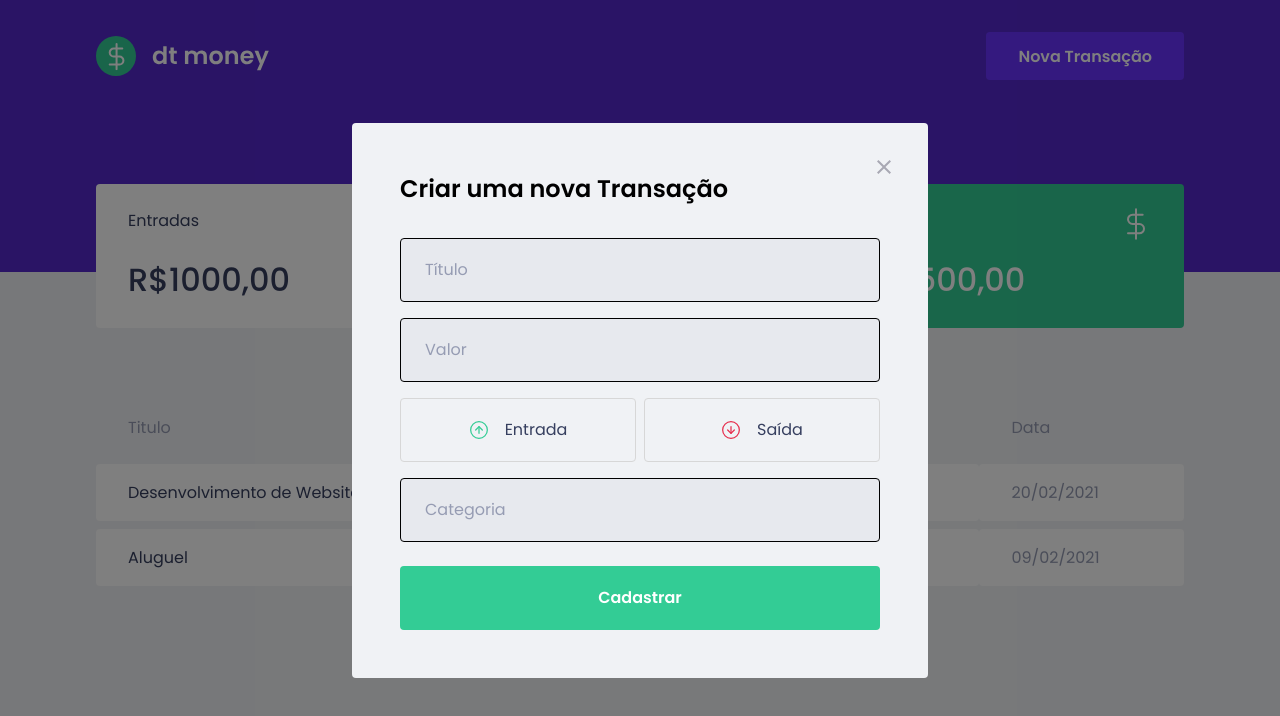
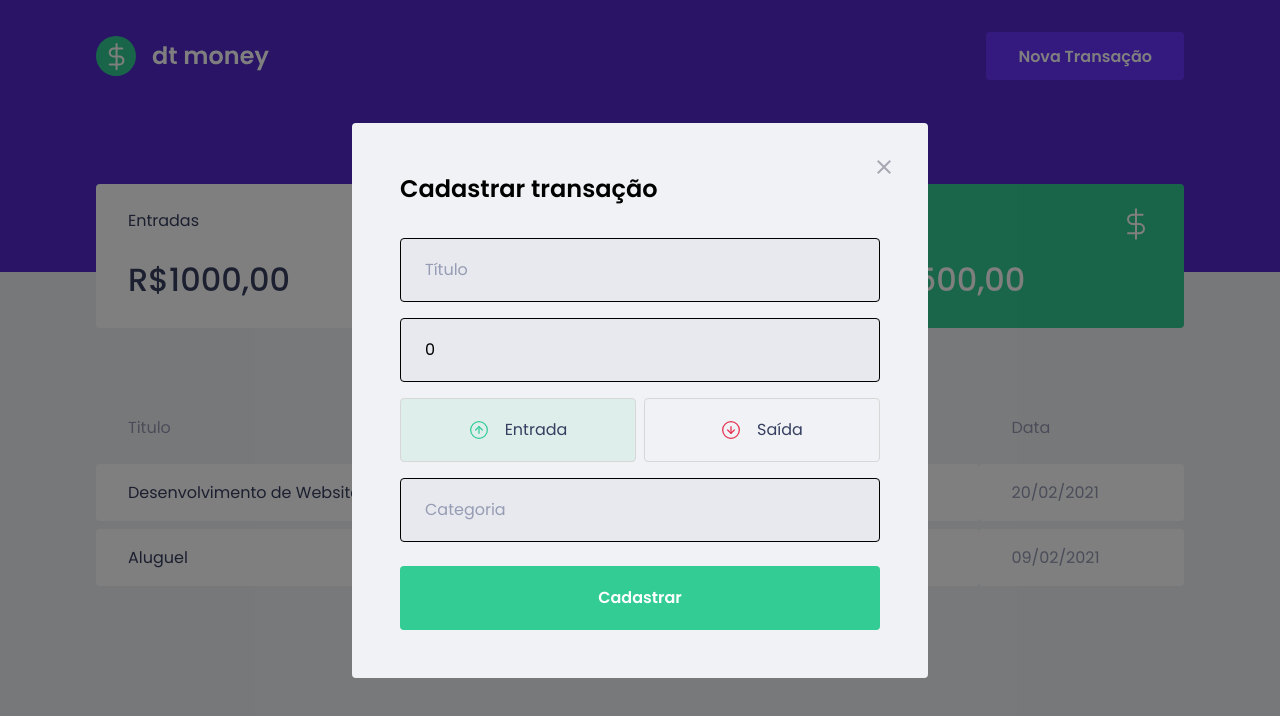
Before and after one commit to brunojuwer/dtmoney-rocketseat, a React (Create React App) app: page / in a window 1280 px wide. Both pictures are taken after a click on the button "Nova Transação". Shown: the top 716 px of the page. Built offline with nearby package versions, Linux system fonts and the light colour scheme; no server answers; what miragejs would draw is missing.

Commit message:
Form to new transaction finished

```diff
--- a/src/components/NewTransactionModal/index.tsx
+++ b/src/components/NewTransactionModal/index.tsx
@@ -1,9 +1,10 @@
 import Modal from 'react-modal';
-import { Container } from './styles';
+import { Container, RadioBox } from './styles';
 import closeImg from '../../assets/close.svg';
 import incomeImg from '../../assets/incomeImg.svg';
 import outcomeImg from '../../assets/outcomeImg.svg';
 import { TransactionTypeContainer } from './styles'
+import { FormEvent, useState } from 'react';
 
 interface NewTransactionModalProps {
     isOpen: boolean;
@@ -11,6 +12,25 @@
 }
 
 export function NewTransactionModal({isOpen, onRequestClose} : NewTransactionModalProps) {
+
+  const [ type, setType ] = useState('deposit')
+
+  const [title, setsTitle] = useState('');
+  const [category, setCategory] = useState('');
+  const [value, setValue] = useState(0);
+
+
+  function handleCreateNewTransaction(event: FormEvent) {
+    event.preventDefault();
+
+    console.log({
+      title,
+      category,
+      value,
+      type
+    })
+  }
+
   return (
 
     <Modal
@@ -28,39 +48,51 @@
           <img src={closeImg} alt="Fechar Modal"/>
         </button>
 
-        <Container>
+        <Container
+          onSubmit={handleCreateNewTransaction}
+        >
 
-        <h2>Criar uma nova Transação</h2>
+        <h2>Cadastrar transação</h2>
 
 
         <input
           placeholder="Título"
+          onChange={(e) => {setsTitle(e.target.value)}}
+          value={title}
         />
 
         <input
           type="number"
           placeholder="Valor"
+          onChange={(e) => {setValue(Number(e.target.value))}}
+          value={value}
         />
 
         <TransactionTypeContainer>
-          <button
+          <RadioBox
             type='button'
-
+            onClick={() => {setType('deposit')}}
+            isActive={type === 'deposit'}
+            activeColor='green'
           >
             <img src={incomeImg} alt="Entrada"/>
             <span>Entrada</span>
-          </button>
+          </RadioBox>
 
-          <button
+          <RadioBox
             type='button'
-
+            onClick={() => {setType('withdraw')}}
+            isActive={type === 'withdraw'}
+            activeColor='red'
           >
             <img src={outcomeImg} alt="Saída"/>
             <span>Saída</span>
-          </button>
+          </RadioBox>
         </TransactionTypeContainer>
 
         <input placeholder='Categoria'
+          onChange={(e) => {setCategory(e.target.value)}}
+          value={category}
         />
 
         <button type="submit">
--- a/src/components/NewTransactionModal/styles.ts
+++ b/src/components/NewTransactionModal/styles.ts
@@ -1,5 +1,5 @@
 import styled from "styled-components";
-import { darken } from "polished";
+import { darken, transparentize } from "polished";
 
 export const Container = styled.form`
   h2 {
@@ -56,13 +56,29 @@
   display: grid;
   grid-template-columns: 1fr 1fr;
   gap: 0.5rem;
+`;
 
-  button {
+
+interface RadioBoxProps {
+  isActive: boolean;
+  activeColor: 'green' | 'red';
+}
+
+
+const colors = {
+  red: "#e52e4d",
+  green: "#33CC95"
+}
+
+export const RadioBox = styled.button<RadioBoxProps>`
   height: 4rem;
   border: 1px solid #d7d7d7;
   border-radius: 0.25rem;
 
-    background: transparent;
+  background: ${(props) => props.isActive
+  ? transparentize(0.9, colors[props.activeColor])
+  : 'transparent'};
+
   display: flex;
   align-items: center;
   justify-content: center;
@@ -84,6 +100,4 @@
     font-size: 1rem;
     color: var(--text-title);
   }
-  }
-
 `;
--- a/src/styles/global.ts
+++ b/src/styles/global.ts
@@ -5,8 +5,8 @@
 
   :root {
     --red: #e52e4d;
+    --green: #33CC95;
     --blue: #5429cc;
-    --green: #33CC95;
 
     --blue-light: #6933ff;
 
```
Lines whose indentation alone changed are shown as unchanged.
